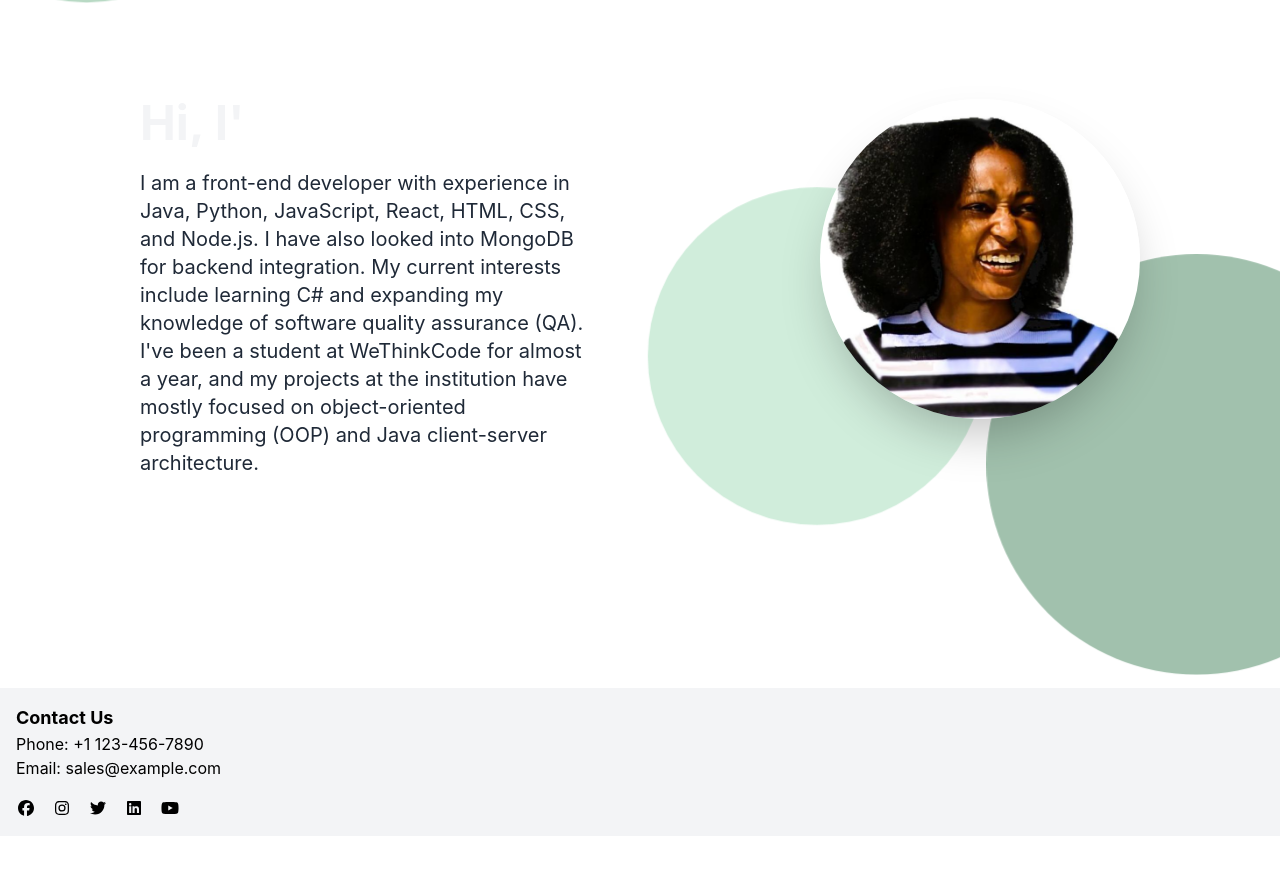
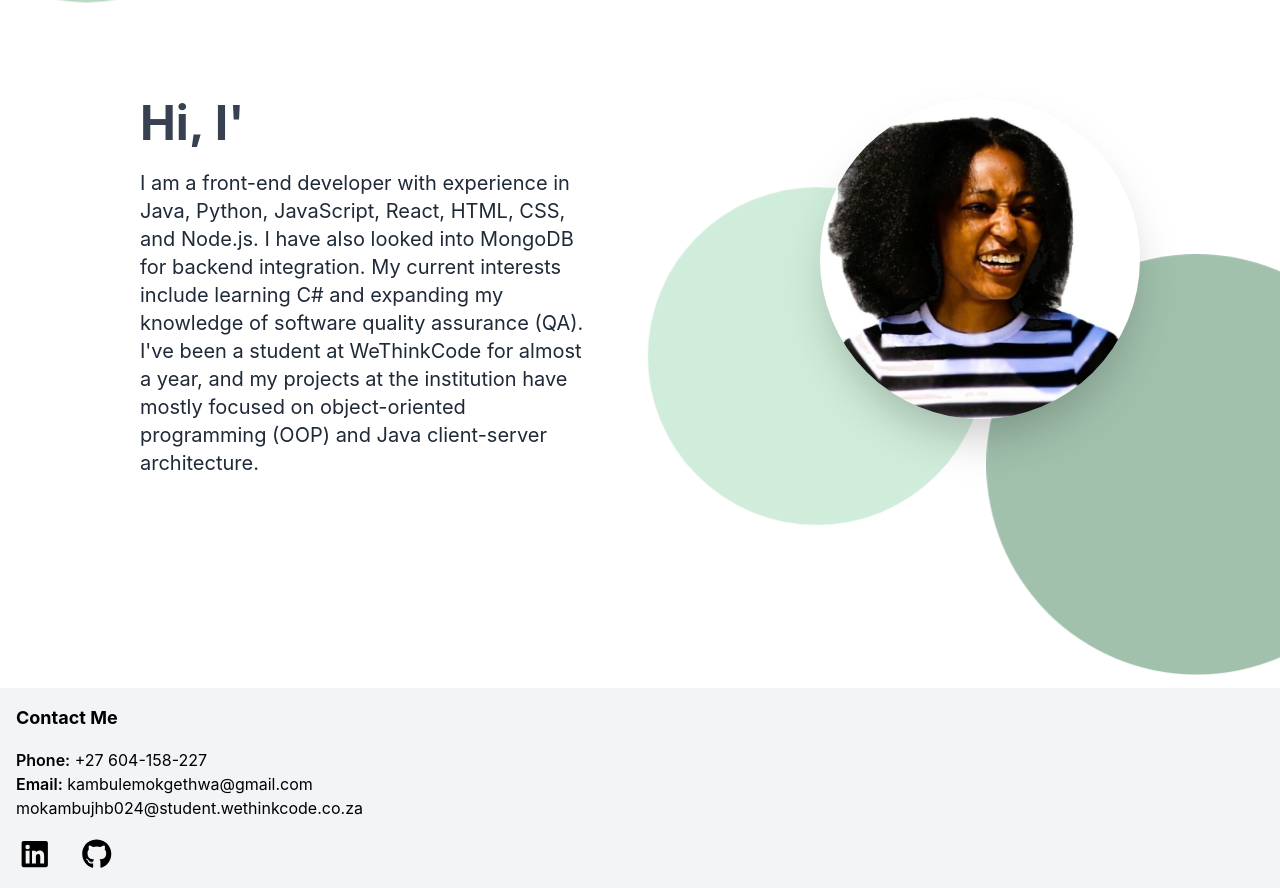
Before and after one commit to MoKambule/updated_portfolio, a React (Create React App) app: page / in a window 1280 px wide. Shown: the part 176-1064 px from the top of the page. Before the commit the page ends 1012 px from the top, so only its background shows below. Built offline with nearby package versions, Linux system fonts and the light colour scheme.

Commit message:
changed the dropdown to be on the right side and updtaed the contact footer

```diff
--- a/src/Components/About.js
+++ b/src/Components/About.js
@@ -10,7 +10,7 @@ function About() {
       <div className="flex flex-col md:flex-row items-center md:items-start gap-6 md:gap-4">
         {/* About Me Text */}
         <div className="text-center md:text-left">
-            <h1 className="text-4xl md:text-5xl font-bold mb-4 text-gray-100 animate-typing overflow-hidden whitespace-nowrap border-r-4 border-r-black pr-5 text-black">
+            <h1 className="text-4xl md:text-5xl font-bold mb-4 text-gray-700 animate-typing overflow-hidden whitespace-nowrap border-r-4 border-r-black pr-5 text-black">
             Hi, I'm Mokgethwa Kambule
             </h1>
 
--- a/src/Components/Contact.js
+++ b/src/Components/Contact.js
@@ -1,20 +1,18 @@
 
    import { FontAwesomeIcon } from '@fortawesome/react-fontawesome';
-   import { faFacebook, faInstagram, faTwitter, faLinkedin, faYoutube } from '@fortawesome/free-brands-svg-icons';
+   import { faLinkedin,  faGithub } from '@fortawesome/free-brands-svg-icons';
 
    const Contact = () => {
      return (
        <footer className="bg-gray-100 p-4">
          <div className="max-w-7xl mx-auto">
-           <h3 className="text-lg font-bold">Contact Us</h3>
-           <p>Phone: +1 123-456-7890</p>
-           <p>Email: sales@example.com</p>
-           <div className="flex space-x-4 mt-4">
-                <a href="#"><FontAwesomeIcon icon={faFacebook} /></a>
-                <a href="#"><FontAwesomeIcon icon={faInstagram} /></a>
-                <a href="#"><FontAwesomeIcon icon={faTwitter} /></a>
-                <a href="#"><FontAwesomeIcon icon={faLinkedin} /></a>
-                <a href="#"><FontAwesomeIcon icon={faYoutube} /></a>
+           <h3 className="text-lg font-bold mb-4">Contact Me</h3>
+           <p className='hover:text-green-600'><span className="font-semibold">Phone:</span>  +27 604-158-227</p>
+           <p className='hover:text-green-600'><span className="font-semibold">Email:</span> kambulemokgethwa@gmail.com </p>
+           <p className='hover:text-green-600'>       mokambujhb024@student.wethinkcode.co.za</p>
+           <div className="flex space-x-6 mt-4">
+                <a href="https://www.linkedin.com/in/kambule-mokgethwa/" className='text-3xl'><FontAwesomeIcon icon={faLinkedin} /></a>
+                <a href="https://github.com/MoKambule" className='text-3xl'><FontAwesomeIcon icon={faGithub} /></a>
            </div>
          </div>
        </footer>
--- a/src/Components/Navbar.js
+++ b/src/Components/Navbar.js
@@ -36,13 +36,13 @@ function Navbar() {
             </div>
                {/* Mobile Menu */}
                {open && (
-                 <div className="md:hidden bg-gray-300 opacity-75 px-2 pt-2 pb-3 space-y-1">
-                    <a href="#home" className="block text-gray-800 hover:text-pink-600">Home</a>
-                    <a href="#about" className="block text-gray-800 hover:text-pink-600">About</a>
-                    <a href="#education" className="block text-gray-800 hover:text-pink-600">Education</a>
-                    <a href="#skills" className="block text-gray-800 hover:text-pink-600">Skills</a>
-                    <a href="#projects" className="block text-gray-800 hover:text-pink-600">Projects</a>
-                    <a href="#contact" className="block text-gray-800 hover:text-pink-600">Contact</a>
+                 <div className="md:hidden absolute right-0 top-full w-1/4 bg-gray-300 opacity-90 px-4 py-1 space-y-2 shadow-lg">
+                    <a href="#home" className="block text-gray-800 hover:text-green-600">Home</a>
+                    <a href="#about" className="block text-gray-800 hover:text-green-600">About</a>
+                    <a href="#education" className="block text-gray-800 hover:text-green-600">Education</a>
+                    <a href="#skills" className="block text-gray-800 hover:text-green-600">Skills</a>
+                    <a href="#projects" className="block text-gray-800 hover:text-green-600">Projects</a>
+                    <a href="#contact" className="block text-gray-800 hover:text-green-600">Contact</a>
                   </div>
                )}
         </nav>
```
